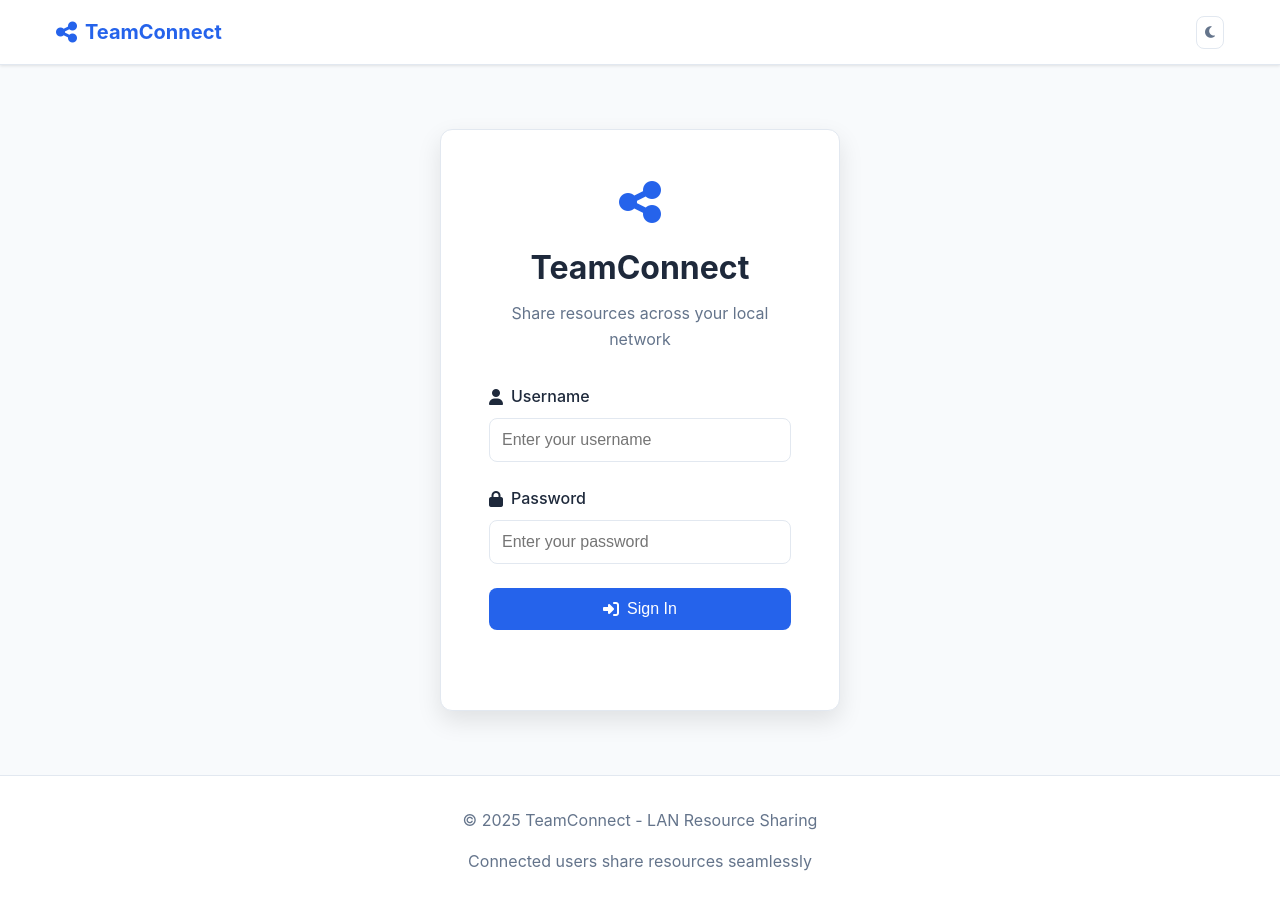
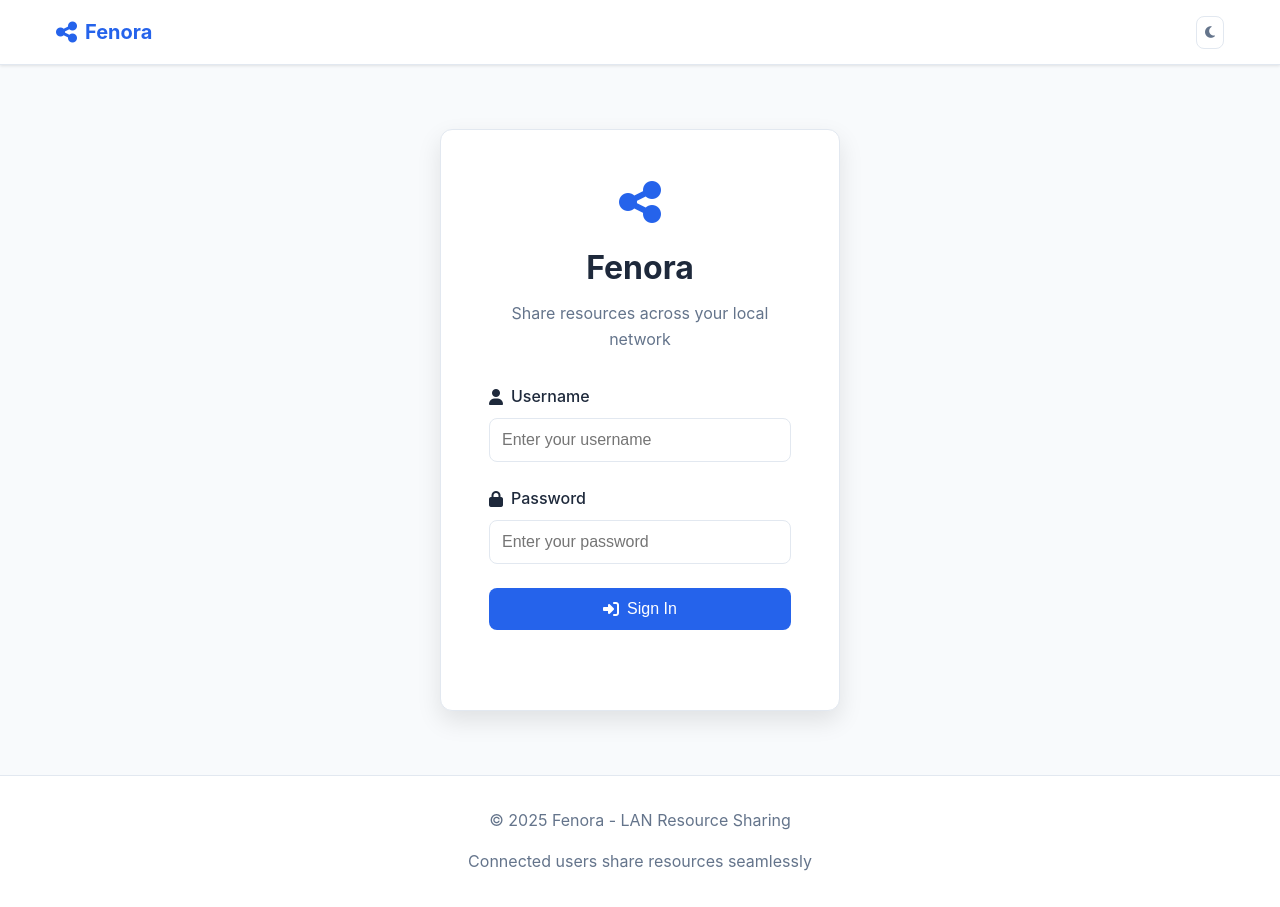
Before and after one commit to huzaifakhter/Fenora, a FastAPI app: page /login in a window 1280 px wide. Run offline with FastAPI, Linux system fonts and the light colour scheme; some libraries are stand-ins or nearby versions.

Commit message:
updated bash script

```diff
--- a/main.py
+++ b/main.py
@@ -16,7 +16,7 @@ from pathlib import Path
 
 # Initialize FastAPI app
 app = FastAPI(
-    title="TeamConnect - LAN Resource Sharing",
+    title="Fenora - LAN Resource Sharing",
     description="Share files, code snippets, and messages across your local network",
     version="1.0.0"
 )
@@ -440,7 +440,7 @@ async def delete_snippet(request: Request, snippet_id: str):
     return JSONResponse({"success": True})
 
 if __name__ == "__main__":
-    print("Starting TeamConnect LAN Resource Sharing Server...")
+    print("Starting Fenora LAN Resource Sharing Server...")
     print("Server will be accessible at http://0.0.0.0:8000")
     print("Default admin credentials: admin / admin")
     uvicorn.run("main:app", host="0.0.0.0", port=8000, reload=True)
--- a/pyproject.toml
+++ b/pyproject.toml
@@ -1,5 +1,5 @@
 [project]
-name = "teamconnect"
+name = "fenora"
 version = "0.1.0"
 description = "Add your description here"
 readme = "README.md"
--- a/static/js/app.js
+++ b/static/js/app.js
@@ -1,7 +1,7 @@
 // Theme Management
 class ThemeManager {
     constructor() {
-        this.themeKey = 'teamconnect-theme';
+        this.themeKey = 'fenora-theme';
         this.init();
     }
 
@@ -588,15 +588,15 @@ document.addEventListener('DOMContentLoaded', function() {
     // Show welcome notification on dashboard
     if (window.location.pathname === '/dashboard' && window.notifications) {
         setTimeout(() => {
-            window.notifications.show('Welcome to TeamConnect! Share and collaborate with your team.', 'info', 3000);
+            window.notifications.show('Welcome to Fenora! Share and collaborate with your team.', 'info', 3000);
         }, 1000);
     }
 
-    console.log('TeamConnect initialized successfully!');
+    console.log('Fenora initialized successfully!');
 });
 
 // Global utility functions
-window.TeamConnect = {
+window.Fenora = {
     deleteFile: deleteFile,
     deleteSnippet: deleteSnippet,
     toggleMessageForm: toggleMessageForm,
--- a/templates/admin.html
+++ b/templates/admin.html
@@ -1,6 +1,6 @@
 {% extends "base.html" %}
 
-{% block title %}Admin Panel - TeamConnect{% endblock %}
+{% block title %}Admin Panel - Fenora{% endblock %}
 
 {% block content %}
 <div class="admin-container">
--- a/templates/base.html
+++ b/templates/base.html
@@ -3,7 +3,7 @@
 <head>
     <meta charset="UTF-8">
     <meta name="viewport" content="width=device-width, initial-scale=1.0">
-    <title>{% block title %}TeamConnect{% endblock %}</title>
+    <title>{% block title %}Fenora{% endblock %}</title>
     <link rel="stylesheet" href="{{ url_for('static', path='/css/style.css') }}">
     <link rel="stylesheet" href="https://cdnjs.cloudflare.com/ajax/libs/prism/1.29.0/themes/prism.min.css">
     <link rel="stylesheet" href="https://cdnjs.cloudflare.com/ajax/libs/font-awesome/6.4.0/css/all.min.css">
@@ -15,7 +15,7 @@
         <div class="sidebar-header">
             <div class="nav-logo">
                 <i class="fas fa-share-alt"></i>
-                <span>TeamConnect</span>
+                <span>Fenora</span>
             </div>
         </div>
 
@@ -68,7 +68,7 @@
         <div class="nav-container">
             <div class="nav-logo">
                 <i class="fas fa-share-alt"></i>
-                <span>TeamConnect</span>
+                <span>Fenora</span>
             </div>
             <div class="theme-toggle">
                 <button id="theme-toggle-btn" class="theme-btn">
@@ -86,7 +86,7 @@
 
     <footer class="footer">
         <div class="footer-content">
-            <p>&copy; 2025 TeamConnect - LAN Resource Sharing</p>
+            <p>&copy; 2025 Fenora - LAN Resource Sharing</p>
             <div class="footer-links">
                 <span>Connected users share resources seamlessly</span>
             </div>
--- a/templates/code.html
+++ b/templates/code.html
@@ -1,6 +1,6 @@
 {% extends "base.html" %}
 
-{% block title %}Share Code - TeamConnect{% endblock %}
+{% block title %}Share Code - Fenora{% endblock %}
 
 {% block content %}
 <div class="page-container">
--- a/templates/dashboard.html
+++ b/templates/dashboard.html
@@ -1,6 +1,6 @@
 {% extends "base.html" %}
 
-{% block title %}Dashboard - TeamConnect{% endblock %}
+{% block title %}Dashboard - Fenora{% endblock %}
 
 {% block content %}
 <div class="dashboard-container">
--- a/templates/login.html
+++ b/templates/login.html
@@ -1,13 +1,13 @@
 {% extends "base.html" %}
 
-{% block title %}Login - TeamConnect{% endblock %}
+{% block title %}Login - Fenora{% endblock %}
 
 {% block content %}
 <div class="login-container">
     <div class="login-card">
         <div class="login-header">
             <i class="fas fa-share-alt login-icon"></i>
-            <h1>TeamConnect</h1>
+            <h1>Fenora</h1>
             <p>Share resources across your local network</p>
         </div>
 
--- a/templates/upload.html
+++ b/templates/upload.html
@@ -1,6 +1,6 @@
 {% extends "base.html" %}
 
-{% block title %}Upload File - TeamConnect{% endblock %}
+{% block title %}Upload File - Fenora{% endblock %}
 
 {% block content %}
 <div class="page-container">
```
Also changed, not shown: 2 other files.
